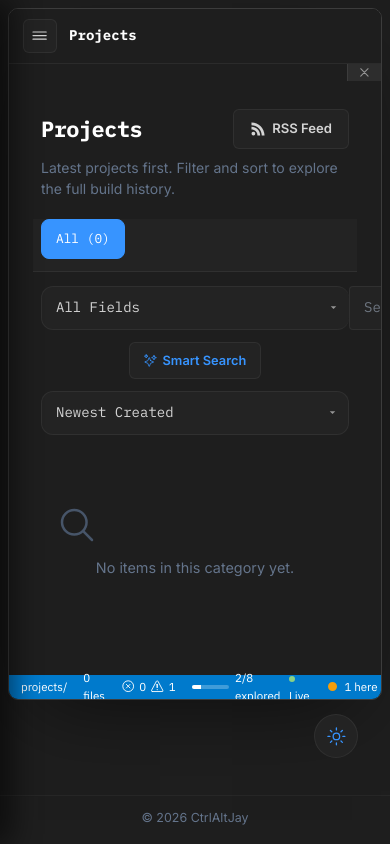
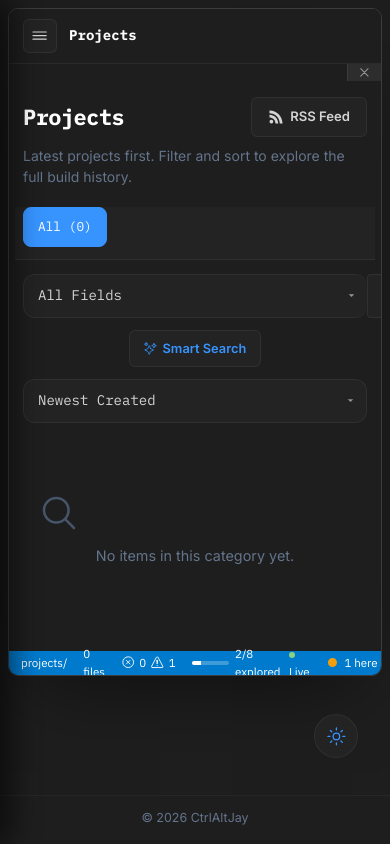
Before and after one commit to Jayyy419/CtrlAltJay, a Flask app: page / in a window 390 px wide, after a click on "Projects". Run offline with Flask 3, Linux system fonts and the light colour scheme; data that the repository does not hold is empty; parts of the project's set-up code (start-up, migrations or seed data) failed here and were passed over; some libraries are stand-ins or nearby versions.

Commit message:
Keep the category filter bar on one line, and reclaim mobile content width (#71)
- Revert the category filter bar (Career/Certifications/etc.) from
  wrapping onto multiple lines back to a single line, but this time fix
  the actual root cause of the earlier truncation: the pill buttons had
  no flex-shrink:0/white-space:nowrap, so they compressed and wrapped
  internally under the sticky bar's negative-margin layout instead of the
  row scrolling as a whole. Overflow now scrolls horizontally with the
  same hidden-scrollbar + edge-fade treatment as Recently Viewed, instead
  of clipping or wrapping.
- Also add a plain-CSS display:flex fallback to .subsection-nav itself —
  it was relying entirely on a Tailwind utility class for its flex layout,
  which is fine when the CDN loads but leaves no fallback if it doesn't.
- Shrink .ide-panel-scroll's padding on mobile (was still the desktop
  28px/32px value) so content actually uses the width the new mobile
  drawer nav freed up, instead of feeling narrow.

Co-authored-by: Claude <noreply@anthropic.com>

```diff
--- a/static/css/style.css
+++ b/static/css/style.css
@@ -1168,6 +1168,10 @@ body { font-family: 'Plex Sans', system-ui, sans-serif; }
 @media (max-width: 900px) {
   .ide-sidebar { display: none; }
   .ide-minimap { display: none; }
+
+  /* The desktop editor padding (28px/32px) is a lot of dead space to give
+     up on a phone-width screen — claw most of it back for content. */
+  .ide-panel-scroll { padding: 16px 14px 28px; }
 
   /* Mobile nav: activity bar + file tree become a slide-in drawer,
      triggered by a hamburger button in a small top bar. */
@@ -1308,6 +1312,8 @@ body.zen-mode .ide-panel-scroll { padding: 48px max(32px, calc(50% - 380px)); }
   font-weight: 500;
   font-size: 0.78rem;
   font-family: 'Plex Mono', monospace;
+  white-space: nowrap;
+  flex-shrink: 0;
   transition: all 0.2s ease;
 }
 .subsection-btn:hover { border-color: var(--ide-accent); color: var(--ide-text); }
@@ -2679,8 +2685,12 @@ body.zen-mode .ide-panel-scroll { padding: 48px max(32px, calc(50% - 380px)); }
   border-color: rgba(55,148,255,0.5);
 }
 
-/* Sticky subsection nav */
+/* Sticky subsection nav — single line, horizontal-scrolls if it overflows
+   (edge fade via .h-scroll-wrap, scrollbar hidden) rather than wrapping or
+   clipping ungracefully. */
 .subsection-nav {
+  display: flex;
+  align-items: center;
   position: sticky;
   top: 0;
   z-index: 20;
@@ -2690,10 +2700,17 @@ body.zen-mode .ide-panel-scroll { padding: 48px max(32px, calc(50% - 380px)); }
   margin-right: -8px;
   padding-left: 8px;
   padding-right: 8px;
-  flex-wrap: wrap;
-  row-gap: 8px;
-  overflow: visible;
-}
+  flex-wrap: nowrap;
+  overflow-x: auto;
+  overflow-y: hidden;
+  scrollbar-width: none;
+}
+.subsection-nav::-webkit-scrollbar { display: none; }
+/* .h-scroll-wrap sets position:relative generically — this bar needs to stay sticky. */
+.subsection-nav.h-scroll-wrap { position: sticky; }
+.subsection-nav.h-scroll-wrap::before { background: linear-gradient(90deg, var(--ide-editor-bg-soft), transparent); }
+.subsection-nav.h-scroll-wrap::after { background: linear-gradient(270deg, var(--ide-editor-bg-soft), transparent); }
+.subsection-nav.h-scroll-wrap::before, .subsection-nav.h-scroll-wrap::after { bottom: 0; }
 
 /* Card skill chips */
 .card-skills {
--- a/templates/index.html
+++ b/templates/index.html
@@ -413,7 +413,7 @@
           <p class="mt-2 text-ink-muted">Latest projects first. Filter and sort to explore the full build history.</p>
         </header>
 
-        <div class="subsection-nav flex flex-wrap gap-3 mb-5 pb-4 border-b border-white/[0.06]" id="projects-subsection-nav">
+        <div class="subsection-nav h-scroll-wrap flex gap-3 mb-5 pb-4 border-b border-white/[0.06]" id="projects-subsection-nav">
           <button class="subsection-btn shrink-0 active" data-subsection="all">All</button>
         </div>
 
@@ -464,7 +464,7 @@
           <p class="mt-2 text-ink-muted">Achievements, certifications, events, and more moments that shaped my journey.</p>
         </header>
 
-        <div class="subsection-nav flex flex-wrap gap-3 mb-5 pb-4 border-b border-white/[0.06]" id="experiences-subsection-nav">
+        <div class="subsection-nav h-scroll-wrap flex gap-3 mb-5 pb-4 border-b border-white/[0.06]" id="experiences-subsection-nav">
           <button class="subsection-btn shrink-0 active" data-subsection="all">All</button>
         </div>
 
```
Also changed, not shown: static/js/script.js.
